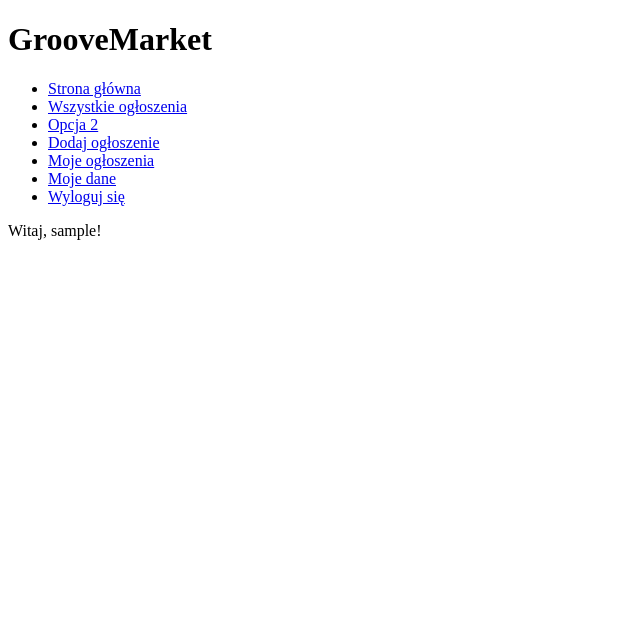
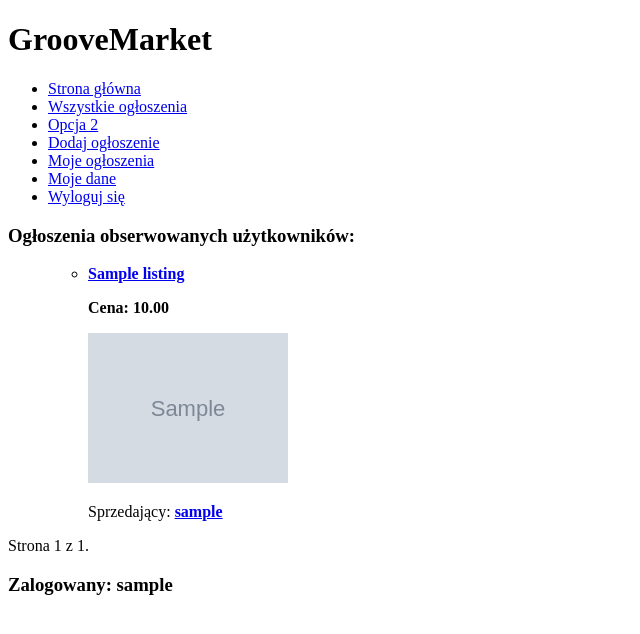
Before and after one commit to brunoolesniewicz/groovemarket, a Django app: page / in a window 1280 px wide. Shown: the top 634 px of the page, without its empty margins (0-640 px from the left). Run offline with Django 5.2, Linux system fonts and the light colour scheme; a user stored in the database is signed in; tables that the repository leaves empty hold one stand-in row (values such as "Sample post"); grey boxes marked "Sample" are stand-in pictures.

Commit message:
Added followed users listings to landing page

```diff
--- a/market_app/templates/base.html
+++ b/market_app/templates/base.html
@@ -35,9 +35,54 @@
 <main>
     {% block content %}
         {% if user.is_authenticated %}
-            <footer class="user-info">
-                Witaj, {{ user.username }}!
+            <h3>Ogłoszenia obserwowanych użytkowników:</h3>
+            <ul>
+                <div>
+                    {% if page %}
+                        <ul>
+                            {% for listing in page %}
+                                <li>
+                                    <p><strong><a href="/listing/{{ listing.slug }}/">{{ listing.title }}</a></strong>
+                                    </p>
+                                    <p><strong>Cena: {{ listing.price }}</strong></p>
+                                    {% if listing.image_1 %}
+                                        <p><a href="/listing/{{ listing.slug }}/"><img src="{{ listing.image_1.url }}"
+                                                                                       alt="Image 1" width="200"></a>
+                                        </p>
+                                    {% else %}
+                                        <p><strong>Brak zdjęcia poglądowego</strong></p>
+                                    {% endif %}
+                                    <p>Sprzedający: <strong><a
+                                            href="/user/{{ listing.seller }}/">{{ listing.seller }}</a></strong></p>
+                                </li>
+                            {% endfor %}
+                        </ul>
+                    {% else %}
+                        <p>Brak ogłoszeń</p>
+                    {% endif %}
+                </div>
+            </ul>
+            <div>
+        <span>
+            {% if page.has_previous %}
+                <a href="?page=1">Pierwsza</a>
+                <a href="?page={{ page.previous_page_number }}">Poprzednia</a>
+            {% endif %}
+
+            <span>
+                Strona {{ page.number }} z {{ page.paginator.num_pages }}.
+            </span>
+
+            {% if page.has_next %}
+                <a href="?page={{ page.next_page_number }}">Następna</a>
+                <a href="?page={{ page.paginator.num_pages }}">Ostatnia</a>
+            {% endif %}
+        </span>
+            </div>
+            <footer>
+                <h3>Zalogowany: {{ user.username }}</h3>
             </footer>
+
         {% else %}
             <div>
                 Aby móc korzystać z pełnych możliwości serwisu, proszę się zalogować
--- a/market_app/views.py
+++ b/market_app/views.py
@@ -14,10 +14,24 @@ from django.http import Http404, HttpResponseForbidden
 
 class LandingPageView(View):
     def get(self, request):
+        user = request.user
+        page = None
+
+        if user.is_authenticated:
+            following_users = UsersFollows.objects.filter(follower=user).values_list('following', flat=True)
+
+            listings = Listings.objects.filter(seller__in=following_users).order_by('-date_listed')
+
+            paginator = Paginator(listings, 10)
+            page_number = request.GET.get('page')
+            page = paginator.get_page(page_number)
+        else:
+            listings = None
+
         context = {
-            "logged_in": request.user.is_authenticated
+            "listings": listings,
+            "page": page
         }
-
         return render(request, "base.html", context)
 
 
```
